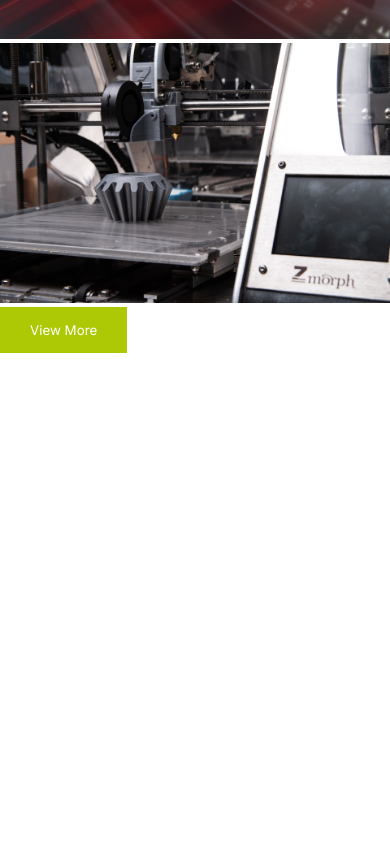
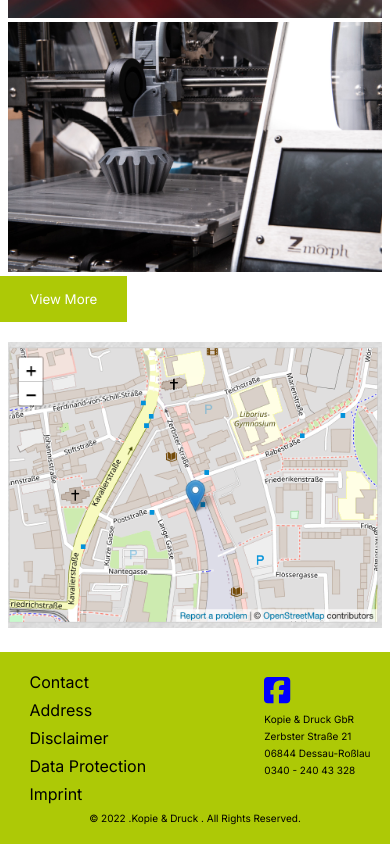
Before and after one commit to deeola/kopieunddruck, a React (Create React App) app: page / in a window 390 px wide. Shown: the part 1841-2685 px from the top of the page. Before the commit the page ends 2194 px from the top, so only its background shows below. Built offline with nearby package versions, Linux system fonts and the light colour scheme.

Commit message:
Footer mobile

```diff
--- a/src/components/Home/Gallery.js
+++ b/src/components/Home/Gallery.js
@@ -24,15 +24,22 @@ const GalleryParagraph = styled.p`
   margin: auto;
 `;
 
+const ImageContainer = styled.div`
+
+width: 96%;
+margin: auto;
+
+`
+
 const Gallery = () => {
   return (
     <div>
       <GalleryParagraph>GALLERY</GalleryParagraph>
-      <div>
+      <ImageContainer>
         <HeroImage src={HeroTwo} alt="heroTwo" />
         <HeroImage src={HeroOne} alt="heroOne" />
         <HeroImage src={HeroTwo} alt="heroTwo" />
-      </div>
+      </ImageContainer>
 
       <ViewMore>View More</ViewMore>
     </div>
--- a/src/components/Home/Home.js
+++ b/src/components/Home/Home.js
@@ -1,20 +1,24 @@
-import React from 'react'
-import Navbar from '../Shared/Navbar/Navbar';
-import Hero from './Hero';
-import Welcome from './Welcome';
-import Services from './Services';
-import Gallery from './Gallery'
+import React from "react";
+import Navbar from "../Shared/Navbar/Navbar";
+import Hero from "./Hero";
+import Welcome from "./Welcome";
+import Services from "./Services";
+import Gallery from "./Gallery";
+import Footer from "../Shared/Footer/Footer";
+import Map from './Map';
 
 const Home = () => {
   return (
     <div>
-        <Navbar />
-        <Hero />
-        <Welcome />
-        <Services />
-        <Gallery />
+      <Navbar />
+      <Hero />
+      <Welcome />
+      <Services />
+      <Gallery />
+      <Map />
+      <Footer />
     </div>
-  )
-}
+  );
+};
 
 export default Home;
--- /dev/null
+++ b/src/components/Home/Map.js
@@ -0,0 +1,23 @@
+import styled from 'styled-components'
+import React from 'react';
+import Maps from '../../assest/map.png';
+
+const MapImage = styled.img`
+width: 100%;
+`
+
+const MapContainer = styled.div`
+
+width: 96%;
+
+margin: 20px auto auto auto;
+`
+const Map = () => {
+  return (
+    <MapContainer>
+        <MapImage src={Maps}  alt='fakemap' />
+    </MapContainer>
+  )
+}
+
+export default Map;
--- a/src/components/Home/Services.js
+++ b/src/components/Home/Services.js
@@ -6,7 +6,7 @@ import { fab, faFigma } from "@fortawesome/free-brands-svg-icons";
 import {
   faAngleDown,
   faAngleUp,
-  faBarcode,
+
   faBars,
   faBook,
   faFolder,
--- /dev/null
+++ b/src/components/Shared/Footer/Footer.jsx
@@ -0,0 +1,102 @@
+import React from "react";
+import styled from "styled-components";
+
+import { FontAwesomeIcon } from "@fortawesome/react-fontawesome";
+import { library } from "@fortawesome/fontawesome-svg-core";
+import { fab, faFacebookSquare } from "@fortawesome/free-brands-svg-icons";
+import {} from "@fortawesome/free-solid-svg-icons";
+
+library.add(fab);
+
+const FooterContainer = styled.footer`
+  background-color: #adc906;
+  margin-top: 20px;
+  padding-bottom: 20px;
+  display: flex;
+  flex-direction: column;
+  justify-content: space-between;
+  align-items: center;
+`;
+
+const FooterNav = styled.ul`
+  display: flex;
+  padding: 0px 10px;
+  justify-content: space-between;
+  align-items: flex-start;
+  flex-direction: column;
+`;
+
+const FooterLink = styled.li`
+  list-style: none;
+  margin-bottom: 8px;
+`;
+
+const CopyRight = styled.p`
+  font-size: 10px;
+`;
+
+const Facebook = styled(FontAwesomeIcon)``;
+
+const Logo = styled.div``;
+
+const FacebookLink = styled.a`
+  color: blue;
+  text-decoration: none;
+  font-size: 30px;
+`;
+
+const FooterUpper = styled.div`
+  display: flex;
+  justify-content: space-between;
+  align-items: flex-start;
+  width: 90%;
+  margin: auto;
+  padding-top: 20px;
+`;
+
+const Address = styled.div`
+  p {
+    font-size: 10px;
+    margin-top: 5px;
+  }
+`;
+
+const Footer = () => {
+  const getYear = new Date().getFullYear();
+
+  return (
+    <FooterContainer>
+      <FooterUpper>
+        <FooterNav>
+          <FooterLink>Contact</FooterLink>
+          <FooterLink>Address</FooterLink>
+          <FooterLink>Disclaimer</FooterLink>
+          <FooterLink>Data Protection</FooterLink>
+          <FooterLink>Imprint</FooterLink>
+        </FooterNav>
+        <Logo>
+          <FacebookLink
+            href="http://www.facebook.de/http://www.facebook.de/kopieunddruck//"
+            target="_blank"
+          >
+            <Facebook icon={faFacebookSquare} />
+          </FacebookLink>
+          <Address>
+            <p>Kopie & Druck GbR</p>
+            <p>Zerbster Straße 21</p>
+            <p>06844 Dessau-Roßlau</p>
+            <p> 0340 - 240 43 328</p>
+          </Address>
+        </Logo>
+      </FooterUpper>
+
+      {/* <div>
+          facebook Logo
+          instagram logo
+      </div> */}
+      <CopyRight>© {getYear} .Kopie & Druck . All Rights Reserved.</CopyRight>
+    </FooterContainer>
+  );
+};
+
+export default Footer;
```
Also changed, not shown: src/assest/map.png (added).
